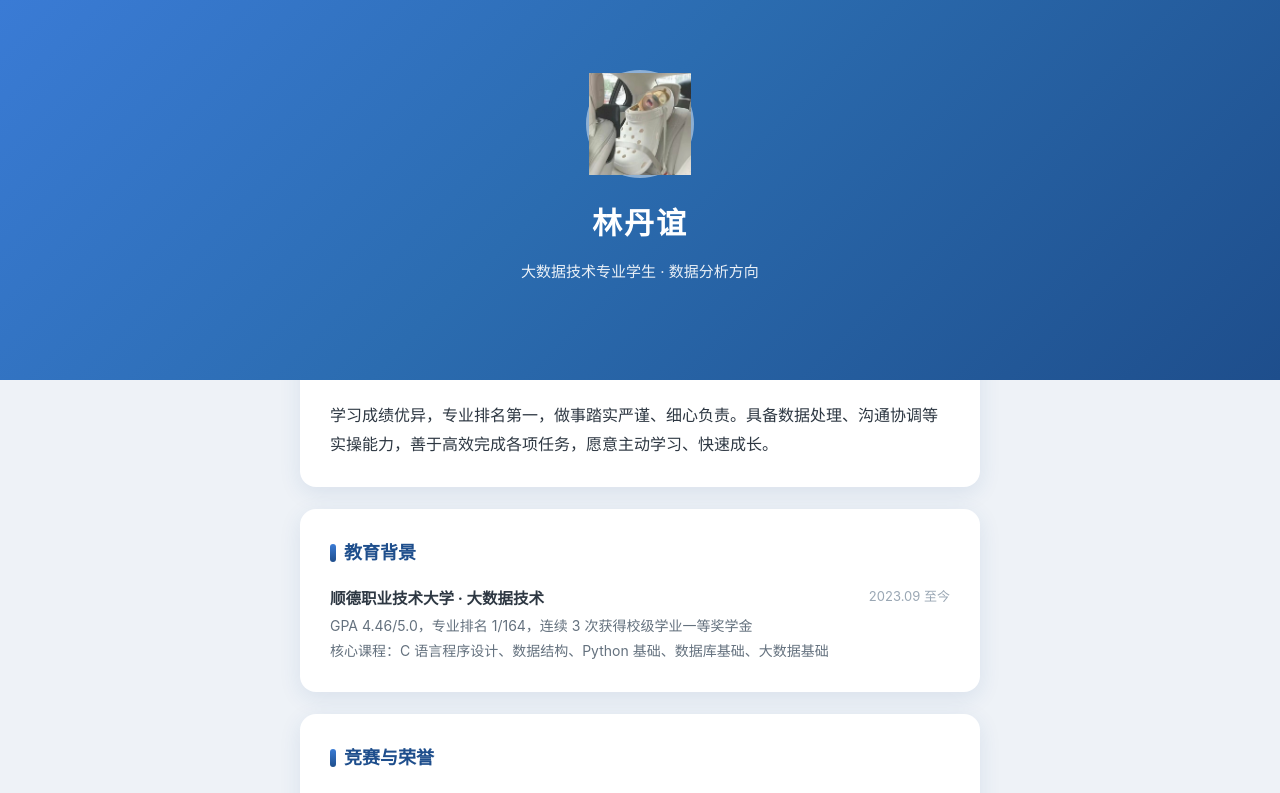
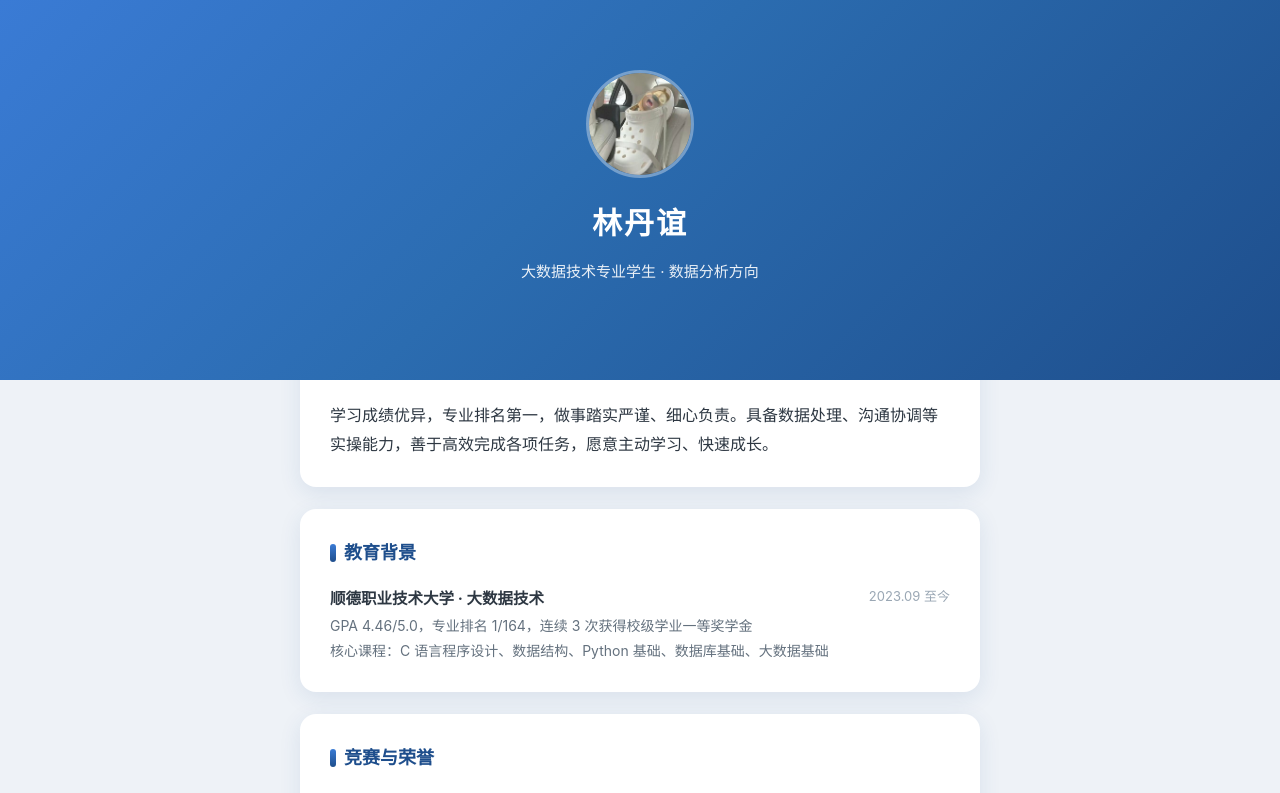
Before and after one commit to ldy850/ldy850.github.io, a plain HTML site: page index.html in a window 1280 px wide. Shown: the top 793 px of the page. Drawn offline with Linux system fonts and the light colour scheme.

Commit message:
修复头像圆形

```diff
--- a/index.html
+++ b/index.html
@@ -18,12 +18,11 @@
       position: relative;
     }
     .avatar {
-      width: 108px; height: 108px; border-radius: 50%;
-      background: rgba(255,255,255,.18); border: 3px solid rgba(255,255,255,.35);
-      display: flex; align-items: center; justify-content: center;
-      font-size: 46px; margin: 0 auto 18px;
-      backdrop-filter: blur(4px);
-    }
+  width: 108px; height: 108px; border-radius: 50%;
+  overflow: hidden; margin: 0 auto 18px;
+  border: 3px solid rgba(255,255,255,.35);
+}
+
     .hero h1 { font-size: 30px; letter-spacing: 2px; margin-bottom: 8px; }
     .hero p.sub { opacity: .9; font-size: 15px; }
 
@@ -78,7 +77,7 @@
 
   <div class="hero">
     <!-- 换头像：把下面一行换成并把照片放进同一文件夹、命名 avatar.jpg -->
-         <div class="avatar"><img src="avatar.jpg" style="width:100%;height:100%;object-fit:cover;"></div>
+         <div class="avatar"><img src="avatar.jpg" alt="头像" style="width:100%;height:100%;object-fit:cover;display:block;"></div>
     <h1>林丹谊</h1>
     <p class="sub">大数据技术专业学生 · 数据分析方向</p>
   </div>
```
